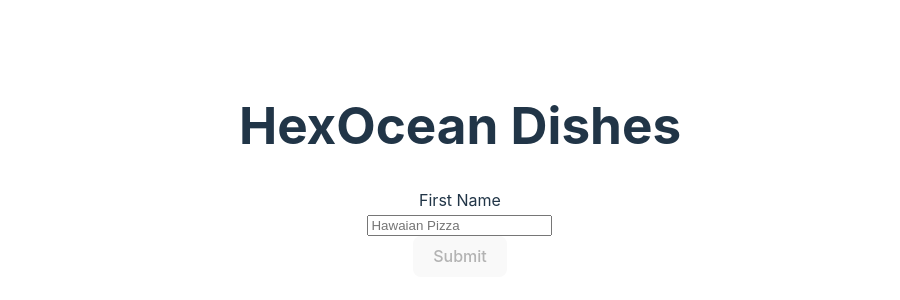
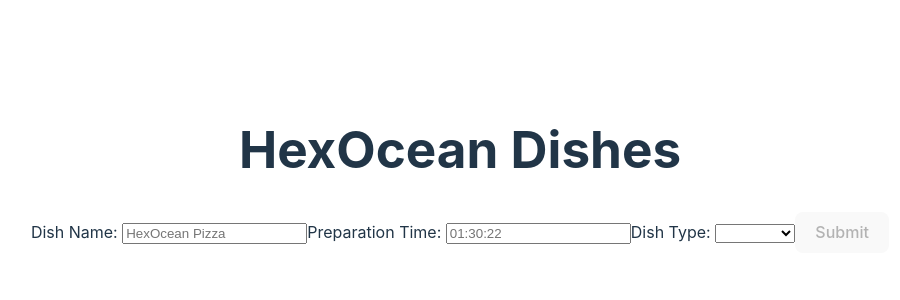
Before and after one commit to dawidlehai/hexocean-dishes, a React (Vite) app: page / in a window 1280 px wide. Shown: the part 230-530 px from the top of the page, without its empty margins (180-1080 px from the left). Built offline with nearby package versions, Linux system fonts and the light colour scheme; the HTML template or start-up script is replaced by a standard one.

Commit message:
feat: add required fields to the form

```diff
--- a/src/components/DishForm.tsx
+++ b/src/components/DishForm.tsx
@@ -1,23 +1,66 @@
+import { useState } from "react";
 import { Field, reduxForm } from "redux-form";
+
+import PizzaForm from "./DishForm/PizzaForm";
+import SoupForm from "./DishForm/SoupForm";
+import SandwichForm from "./DishForm/SandwichForm";
 
 const DishForm = (props) => {
   const { handleSubmit, pristine, submitting } = props;
+
+  const [dishType, setDishType] = useState("");
+
+  const handleDishTypeChange = (event) => {
+    setDishType(event.target.value);
+  };
+
   return (
     <form onSubmit={handleSubmit}>
-      <div>
-        <label>First Name</label>
-        <div>
+      <label>
+        Dish Name:{" "}
         <Field
           name="name"
           component="input"
           type="text"
-            placeholder="Hawaian Pizza"
+          pattern="[\w\s]+"
+          placeholder="HexOcean Pizza"
+          required
         />
-        </div>
+      </label>
+
+      <label>
+        Preparation Time:{" "}
+        <Field
+          name="preparation_time"
+          component="input"
+          type="text"
+          pattern="[0-9]{2}:[0-9]{2}:[0-9]{2}"
+          placeholder="01:30:22"
+          required
+        />
+      </label>
+
+      <label>
+        Dish Type:{" "}
+        <Field
+          name="type"
+          component="select"
+          onChange={handleDishTypeChange}
+          required>
+          <option value=""></option>
+          <option value="pizza">Pizza</option>
+          <option value="soup">Soup</option>
+          <option value="sandwich">Sandwich</option>
+        </Field>
+      </label>
+
+      {dishType === "pizza" && <PizzaForm />}
+      {dishType === "soup" && <SoupForm />}
+      {dishType === "sandwich" && <SandwichForm />}
+
       <button type="submit" disabled={pristine || submitting}>
         Submit
       </button>
-      </div>
     </form>
   );
 };
--- /dev/null
+++ b/src/components/DishForm/PizzaForm.tsx
@@ -0,0 +1,31 @@
+import { Field } from "redux-form";
+
+const PizzaForm = () => {
+  return (
+    <>
+      <label>
+        Number of Slices:{" "}
+        <Field
+          name="no_of_slices"
+          component="input"
+          type="number"
+          min="1"
+          required
+        />
+      </label>
+      <label>
+        Diameter:{" "}
+        <Field
+          name="diameter"
+          component="input"
+          type="number"
+          min="0.01"
+          step="0.01"
+          required
+        />
+      </label>
+    </>
+  );
+};
+
+export default PizzaForm;
--- /dev/null
+++ b/src/components/DishForm/SandwichForm.tsx
@@ -0,0 +1,18 @@
+import { Field } from "redux-form";
+
+const SandwichForm = () => {
+  return (
+    <label>
+      Number of slices of bread required:{" "}
+      <Field
+        name="slices_of_bread"
+        component="input"
+        type="number"
+        min="1"
+        required
+      />
+    </label>
+  );
+};
+
+export default SandwichForm;
--- /dev/null
+++ b/src/components/DishForm/SoupForm.tsx
@@ -0,0 +1,19 @@
+import { Field } from "redux-form";
+
+const SoupForm = () => {
+  return (
+    <label>
+      Spiciness Scale (1-10):{" "}
+      <Field
+        name="spiciness_scale"
+        component="input"
+        type="number"
+        min="1"
+        max="10"
+        required
+      />
+    </label>
+  );
+};
+
+export default SoupForm;
```
Lines whose indentation alone changed are shown as unchanged.
